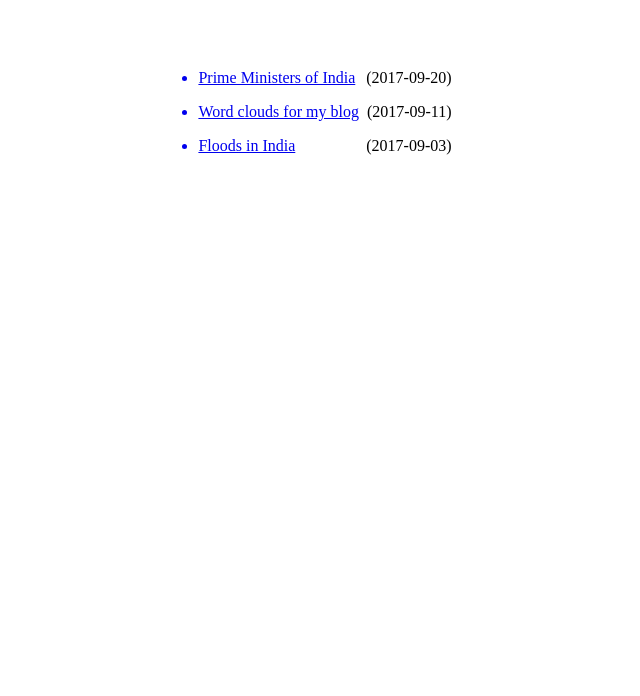
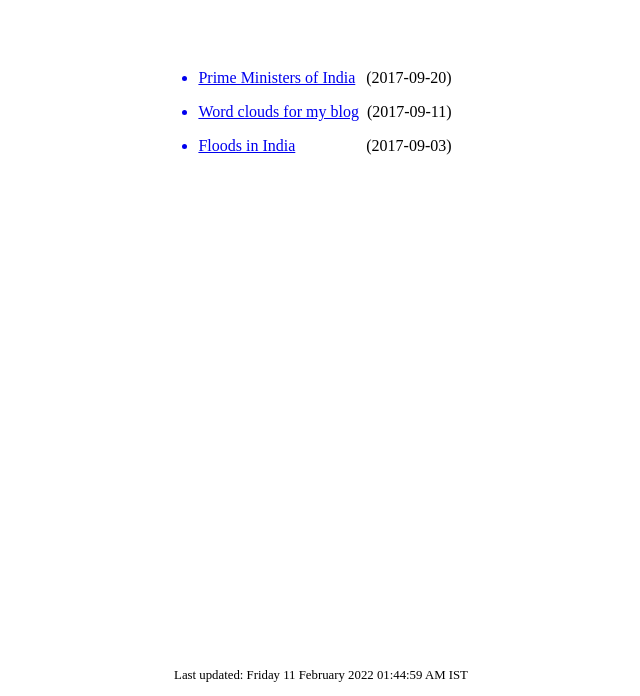
Before and after one commit to punchagan/data-projects, a plain HTML site: page index.html in a window 1280 px wide. Shown: the part 104-800 px from the top of the page, without its empty margins (319-959 px from the left). Drawn offline with Linux system fonts and the light colour scheme.

Commit message:
Add footer with last modified date

```diff
--- a/index.html
+++ b/index.html
@@ -13,7 +13,7 @@
     display: flex;
     flex-direction: column;
     align-items: center;
-    height: 100vh;
+    min-height: 100vh;
 }
 .header {
     margin: 2em 0;
@@ -34,6 +34,12 @@
     margin: 0 0.5em;
     display: list-item;
 }
+
+footer {
+    font-size: 0.8em;
+    position: absolute;
+    bottom: 1em;
+}
         </style>
     </head>
     <body>
@@ -44,6 +50,7 @@
 <span><a href='blog/index.html'>Word clouds for my blog</a> (2017-09-11)</span>
 <span><a href='30-years-floods/index.html'>Floods in India</a> (2017-09-03)</span>
         </div>
+        <footer>Last updated: Friday 11 February 2022 01:44:59 AM IST</footer>
       </div>
     </body>
 </html>
--- a/styles.css
+++ b/styles.css
@@ -7,7 +7,7 @@
     display: flex;
     flex-direction: column;
     align-items: center;
-    height: 100vh;
+    min-height: 100vh;
 }
 .header {
     margin: 2em 0;
@@ -28,3 +28,9 @@
     margin: 0 0.5em;
     display: list-item;
 }
+
+footer {
+    font-size: 0.8em;
+    position: absolute;
+    bottom: 1em;
+}
```
Also changed, not shown: 1 other file.
